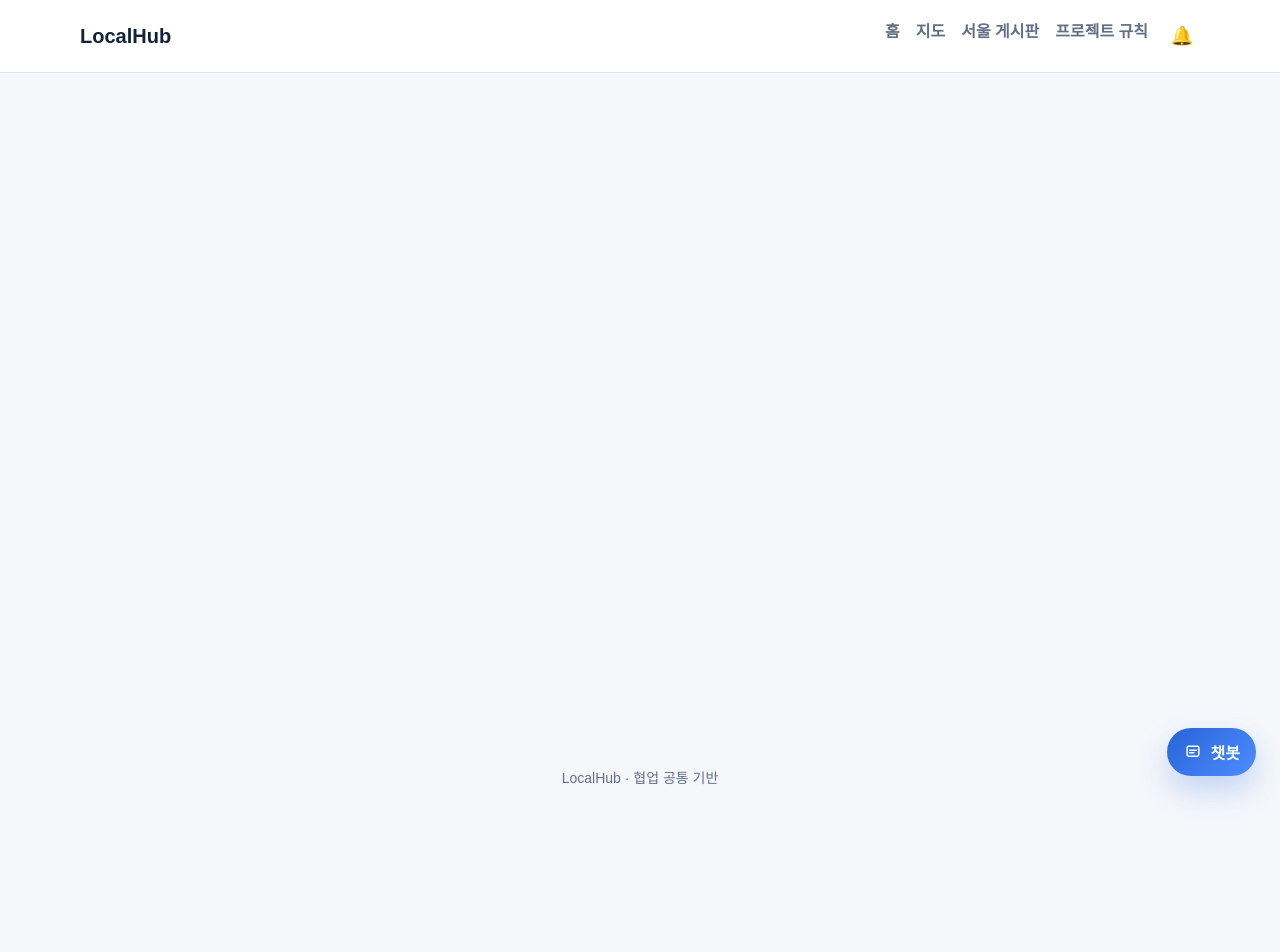
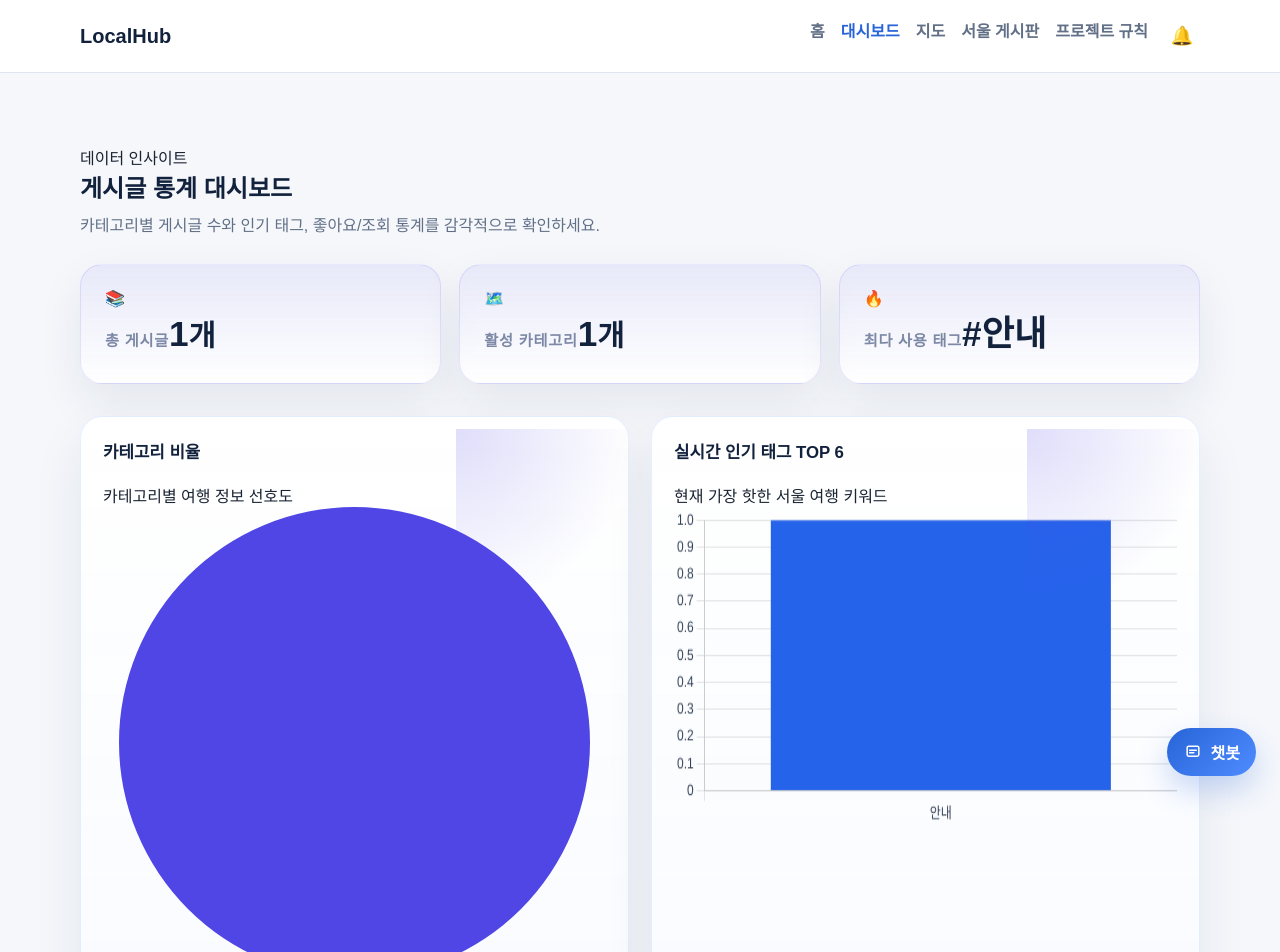
Before and after one commit to yomce/LocalHub, a Vue app: page /dashboard in a window 1280 px wide. Shown: the top 952 px of the page. Before the commit the page ends 811 px from the top, so only its background shows below. Built offline with nearby package versions, Linux system fonts and the light colour scheme.

Commit message:
feat: 대시보드 개발

```diff
--- a/package.json
+++ b/package.json
@@ -9,6 +9,7 @@
     "preview": "vite preview"
   },
   "dependencies": {
+    "chart.js": "^4.5.1",
     "leaflet": "^1.9.4",
     "vue": "^3.5.13",
     "vue-router": "^4.5.0"
--- a/src/App.vue
+++ b/src/App.vue
@@ -1,6 +1,6 @@
 <script setup>
 import { onMounted, onUnmounted, ref } from 'vue'
-import { useRouter } from 'vue-router'
+import { RouterLink, RouterView, useRouter } from 'vue-router'
 import Chatbot from './components/Chatbot.vue'
 import {
   clearNotifications,
@@ -12,6 +12,7 @@ import {
 
 const navigation = [
   { label: '홈', to: '/' },
+  { label: '대시보드', to: '/dashboard' },
   { label: '지도', to: '/map' },
   { label: '서울 게시판', to: '/board' },
   { label: '프로젝트 규칙', to: '/guide' },
--- a/src/router/index.js
+++ b/src/router/index.js
@@ -5,11 +5,13 @@ import MapView from '../components/map/MapView.vue'
 import BoardView from '../views/BoardView.vue'
 import PostDetailView from '../views/PostDetailView.vue'
 import PostFormView from '../views/PostFormView.vue'
+import DashboardView from '../views/DashboardView.vue'
 
 const router = createRouter({
   history: createWebHistory(),
   routes: [
     { path: '/', name: 'home', component: HomeView },
+    { path: '/dashboard', name: 'dashboard', component: DashboardView },
     { path: '/guide', name: 'guide', component: GuideView },
     { path: '/map', name: 'map', component: MapView },
     { path: '/board', name: 'board', component: BoardView },
--- a/src/styles/main.css
+++ b/src/styles/main.css
@@ -5,6 +5,81 @@ nav { display:flex; gap:16px; } nav a { color:var(--color-muted); font-weight:70
 .app-main { width:min(var(--content-width), calc(100% - 48px)); min-height:calc(100vh - 130px); margin:0 auto; padding:72px 0; }
 .app-footer { padding:24px; color:var(--color-muted); text-align:center; font-size:.875rem; }
 .intro-card { max-width:720px; padding:40px; background:var(--color-surface); border:1px solid var(--color-line); border-radius:var(--radius-card); box-shadow:0 12px 34px rgba(20, 43, 80, .07); }
+.dashboard-page { max-width: 1200px; margin: 0 auto; padding-bottom: 40px; }
+.dashboard-summary {
+  display: grid;
+  grid-template-columns: repeat(3, minmax(0, 1fr));
+  gap: 18px;
+  margin: 24px 0 32px;
+}
+.summary-card {
+  display: flex;
+  flex-direction: column;
+  justify-content: center;
+  gap: 8px;
+  min-height: 120px;
+  padding: 24px;
+  border-radius: 22px;
+  background: linear-gradient(180deg, rgba(79, 70, 229, 0.08), rgba(255, 255, 255, 0.92));
+  border: 1px solid rgba(79, 70, 229, 0.12);
+  box-shadow: 0 18px 45px rgba(20, 43, 80, 0.08);
+}
+.summary-card span {
+  color: #7c88a5;
+  font-size: 0.95rem;
+  font-weight: 700;
+  letter-spacing: 0.05em;
+  text-transform: uppercase;
+}
+.summary-card strong {
+  font-size: 2.2rem;
+  color: var(--color-navy);
+  line-height: 1;
+}
+.dashboard-grid {
+  display: grid;
+  grid-template-columns: repeat(2, minmax(0, 1fr));
+  gap: 22px;
+}
+.dashboard-card {
+  position: relative;
+  overflow: hidden;
+  background: linear-gradient(180deg, rgba(255,255,255,0.96), #f9fbff);
+  border: 1px solid rgba(59, 130, 246, 0.12);
+  border-radius: 22px;
+  padding: 22px;
+  box-shadow: 0 22px 50px rgba(20, 43, 80, 0.08);
+}
+.dashboard-card::before {
+  content: '';
+  position: absolute;
+  top: 12px;
+  right: -48px;
+  width: 220px;
+  height: 220px;
+  background: radial-gradient(circle at top left, rgba(79, 70, 229, 0.18), transparent 58%);
+  pointer-events: none;
+}
+.dashboard-card h2 {
+  margin: 0 0 20px;
+  color: var(--color-navy);
+  font-size: 1.05rem;
+}
+.dashboard-card canvas {
+  width: 100% !important;
+  min-height: 320px !important;
+}
+@media (max-width: 960px) {
+  .dashboard-summary,
+  .dashboard-grid {
+    grid-template-columns: 1fr;
+  }
+}
+@media (max-width: 640px) {
+  .dashboard-page {
+    padding-bottom: 20px;
+  }
+}
 .eyebrow { margin:0 0 10px; color:var(--color-blue); font-size:.8rem; font-weight:800; letter-spacing:.08em; }.intro-card h1 { margin:0 0 16px; color:var(--color-navy); }.intro-card p, .intro-card li { color:var(--color-muted); line-height:1.7; }.intro-card ul { padding-left:20px; }.primary-link { display:inline-block; margin-top:12px; padding:11px 15px; border-radius:8px; background:var(--color-blue); color:white; font-weight:800; text-decoration:none; }
 @media (max-width: 640px) { .app-header { align-items:flex-start; flex-direction:column; }.app-main { width:min(100% - 32px, var(--content-width)); padding:36px 0; }.intro-card { padding:26px; } }
 
--- /dev/null
+++ b/src/views/DashboardView.vue
@@ -0,0 +1,234 @@
+<template>
+  <section class="dashboard-page">
+    <div class="page-heading">
+      <div class="heading-wrapper">
+        <span class="eyebrow-badge">
+          <span class="pulse-dot"></span>
+          데이터 인사이트
+        </span>
+        <h1>게시글 통계 대시보드</h1>
+        <p class="page-description">카테고리별 게시글 수와 인기 태그, 좋아요/조회 통계를 감각적으로 확인하세요.</p>
+      </div>
+    </div>
+
+    <div class="dashboard-summary">
+      <article class="summary-card total-posts">
+        <div class="card-icon">📚</div>
+        <div class="card-info">
+          <span>총 게시글</span>
+          <strong>{{ totalPosts.toLocaleString() }}<small>개</small></strong>
+        </div>
+        <div class="card-glow"></div>
+      </article>
+
+      <article class="summary-card active-categories">
+        <div class="card-icon">🗺️</div>
+        <div class="card-info">
+          <span>활성 카테고리</span>
+          <strong>{{ totalCategories }}<small>개</small></strong>
+        </div>
+        <div class="card-glow"></div>
+      </article>
+
+      <article class="summary-card hot-tag">
+        <div class="card-icon">🔥</div>
+        <div class="card-info">
+          <span>최다 사용 태그</span>
+          <strong>{{ topTagName ? `#${topTagName}` : '없음' }}</strong>
+        </div>
+        <div class="card-glow"></div>
+      </article>
+    </div>
+
+    <div class="dashboard-grid">
+      <article class="dashboard-card pie-chart-box">
+        <div class="card-header">
+          <h2>카테고리 비율</h2>
+          <span class="chart-subtitle">카테고리별 여행 정보 선호도</span>
+        </div>
+        <div class="chart-container">
+          <canvas ref="categoryChart" aria-label="카테고리별 게시글 수 차트"></canvas>
+        </div>
+      </article>
+
+      <article class="dashboard-card bar-chart-box">
+        <div class="card-header">
+          <h2>실시간 인기 태그 TOP 6</h2>
+          <span class="chart-subtitle">현재 가장 핫한 서울 여행 키워드</span>
+        </div>
+        <div class="chart-container">
+          <canvas ref="tagChart" aria-label="인기 태그 차트"></canvas>
+        </div>
+      </article>
+
+      <article class="dashboard-card full-width-card">
+        <div class="card-header">
+          <h2>가장 관심도 높은 서울 여행기</h2>
+          <span class="chart-subtitle">조회수와 좋아요 합산 상위 6개 게시글 트렌드</span>
+        </div>
+        <div class="chart-container tall">
+          <canvas ref="topPostChart" aria-label="인기 게시글 통계 차트"></canvas>
+        </div>
+      </article>
+    </div>
+  </section>
+</template>
+
+<script setup>
+import { onMounted, ref } from 'vue'
+import { Chart, ArcElement, PieController, BarController, BarElement, CategoryScale, LinearScale, Tooltip, Legend } from 'chart.js'
+import { getPosts } from '../services/postStorage'
+
+Chart.register(ArcElement, PieController, BarController, BarElement, CategoryScale, LinearScale, Tooltip, Legend)
+
+const categoryChart = ref(null)
+const tagChart = ref(null)
+const topPostChart = ref(null)
+const totalPosts = ref(0)
+const totalCategories = ref(0)
+const topTagName = ref('')
+
+function buildCategoryData(posts) {
+  const counts = posts.reduce((acc, post) => {
+    acc[post.category] = (acc[post.category] || 0) + 1
+    return acc
+  }, {})
+
+  return {
+    labels: Object.keys(counts),
+    values: Object.values(counts),
+  }
+}
+
+function buildTagData(posts) {
+  const tagCounts = posts.reduce((acc, post) => {
+    ;(post.tags || []).forEach((tag) => {
+      acc[tag] = (acc[tag] || 0) + 1
+    })
+    return acc
+  }, {})
+
+  const sortedTags = Object.entries(tagCounts)
+    .sort(([, a], [, b]) => b - a)
+    .slice(0, 6)
+
+  return {
+    labels: sortedTags.map(([tag]) => tag),
+    values: sortedTags.map(([, count]) => count),
+    topTag: sortedTags[0]?.[0] || '',
+  }
+}
+
+function buildTopPostData(posts) {
+  const sorted = [...posts].sort(
+    (a, b) =>
+      (b.viewCount || 0) + (b.likeCount || 0) -
+      ((a.viewCount || 0) + (a.likeCount || 0)),
+  )
+  const top = sorted.slice(0, 6)
+
+  return {
+    labels: top.map((post) => post.title.slice(0, 18)),
+    views: top.map((post) => Number(post.viewCount || 0)),
+    likes: top.map((post) => Number(post.likeCount || 0)),
+  }
+}
+
+function initChart(canvas, config) {
+  if (!canvas) return null
+  const ctx = canvas.getContext('2d')
+  if (!ctx) return null
+  return new Chart(ctx, config)
+}
+
+onMounted(() => {
+  const posts = getPosts()
+  const categoryData = buildCategoryData(posts)
+  const tagData = buildTagData(posts)
+  const topPostData = buildTopPostData(posts)
+
+  totalPosts.value = posts.length
+  totalCategories.value = categoryData.labels.length
+  topTagName.value = tagData.topTag || '없음'
+
+  initChart(categoryChart.value, {
+    type: 'pie',
+    data: {
+      labels: categoryData.labels,
+      datasets: [
+        {
+          data: categoryData.values,
+          backgroundColor: ['#4f46e5', '#22c55e', '#0ea5e9', '#f97316', '#8b5cf6', '#ec4899'],
+          borderWidth: 0,
+        },
+      ],
+    },
+    options: {
+      responsive: true,
+      plugins: {
+        legend: { position: 'bottom' },
+      },
+    },
+  })
+
+  initChart(tagChart.value, {
+    type: 'bar',
+    data: {
+      labels: tagData.labels,
+      datasets: [
+        {
+          label: '태그 빈도',
+          data: tagData.values,
+          backgroundColor: '#2563eb',
+        },
+      ],
+    },
+    options: {
+      responsive: true,
+      plugins: {
+        legend: { display: false },
+      },
+      scales: {
+        x: { ticks: { color: '#334155' } },
+        y: { beginAtZero: true, ticks: { color: '#334155' } },
+      },
+    },
+  })
+
+  initChart(topPostChart.value, {
+    type: 'bar',
+    data: {
+      labels: topPostData.labels,
+      datasets: [
+        {
+          label: '조회수',
+          data: topPostData.views,
+          backgroundColor: '#0ea5e9',
+        },
+        {
+          label: '좋아요',
+          data: topPostData.likes,
+          backgroundColor: '#f59e0b',
+        },
+      ],
+    },
+    options: {
+      responsive: true,
+      plugins: {
+        legend: { position: 'bottom' },
+      },
+      scales: {
+        x: {
+          ticks: { color: '#334155' },
+          stacked: false,
+        },
+        y: {
+          beginAtZero: true,
+          ticks: { color: '#334155' },
+          stacked: false,
+        },
+      },
+    },
+  })
+})
+</script>
```
Also changed, not shown: 1 other file (tests, documents, lock files or other folders).
